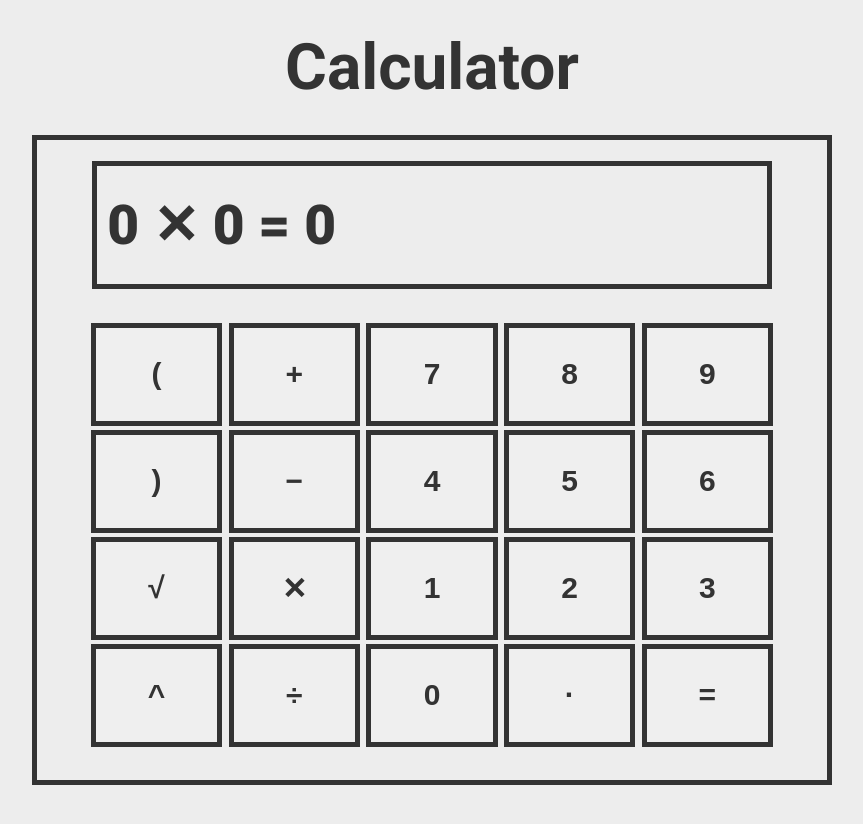
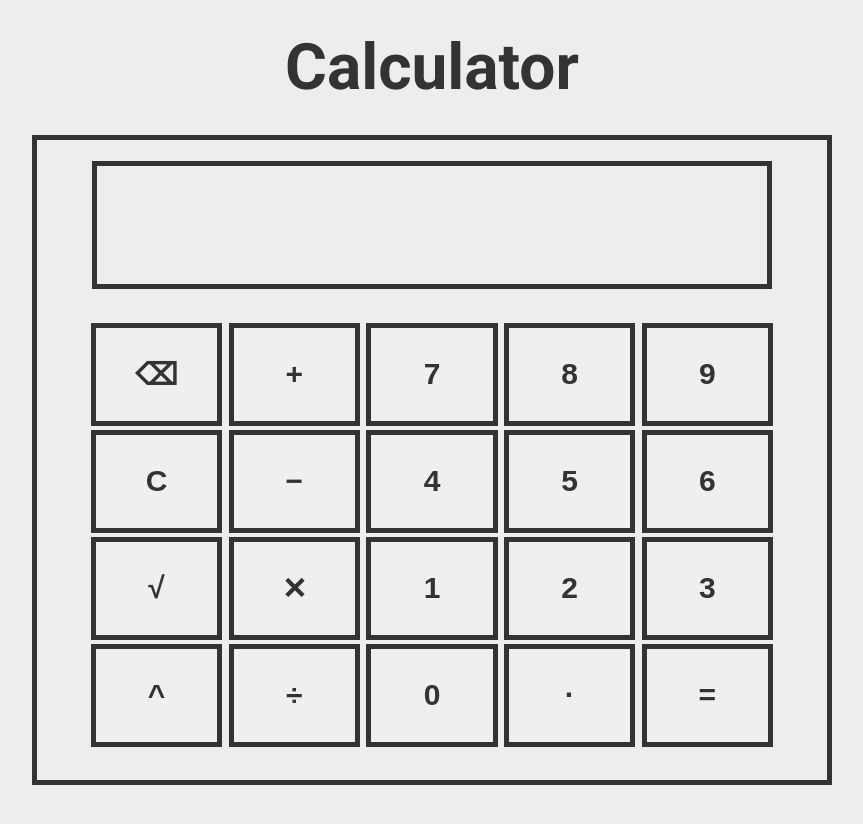
Before and after one commit to qvarkk/simple-calculator, a plain HTML site: page index.html in a window 1280 px wide. Shown: the whole page, without its empty margins (208-1071 px from the left). Drawn offline with Linux system fonts and the light colour scheme.

Commit message:
Minor changes

```diff
--- a/index.html
+++ b/index.html
@@ -6,7 +6,7 @@
     <meta name="viewport" content="width=device-width, initial-scale=1.0">
     <title>Calculator</title>
     <link rel="stylesheet" href="style.css">
-    <script src="script.js"></script>
+    <script src="script.js" defer></script>
 </head>
 <body>
     <header class="header">
@@ -15,15 +15,15 @@
     <main class="main">
         <div class="calculator">
             <div class="screen">
-                <p>0 &#10005; 0 = 0</p>
+                <p id="calculations"></p>
             </div>
             <div class="functional">
-                <button id="open-bracket">&#40;</button>
+                <button id="erase">&#9003;</button>
                 <button id="addition">&plus;</button>
                 <button id="seven">7</button>
                 <button id="eight">8</button>
                 <button id="nine">9</button>
-                <button id="close-bracket">&#41;</button>
+                <button id="clear">C</button>
                 <button id="subtraction">&minus;</button>
                 <button id="four">4</button>
                 <button id="five">5</button>
@@ -37,7 +37,7 @@
                 <button id="division">&#247;</button>
                 <button id="zero">0</button>
                 <button id="decimal">&middot;</button>
-                <button class="equals">&equals;</button>
+                <button id="equals">&equals;</button>
             </div>
         </div>
     </main>
```
